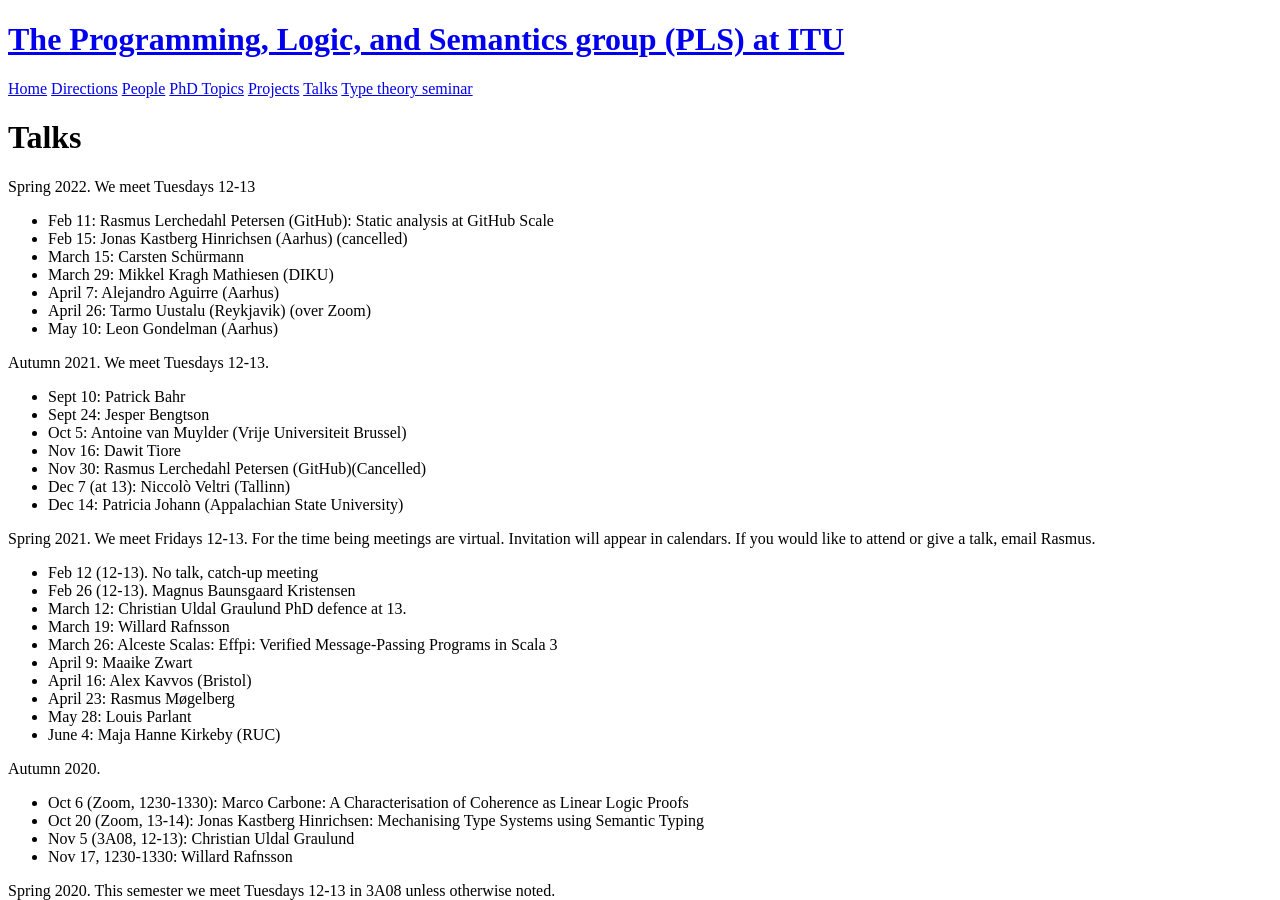
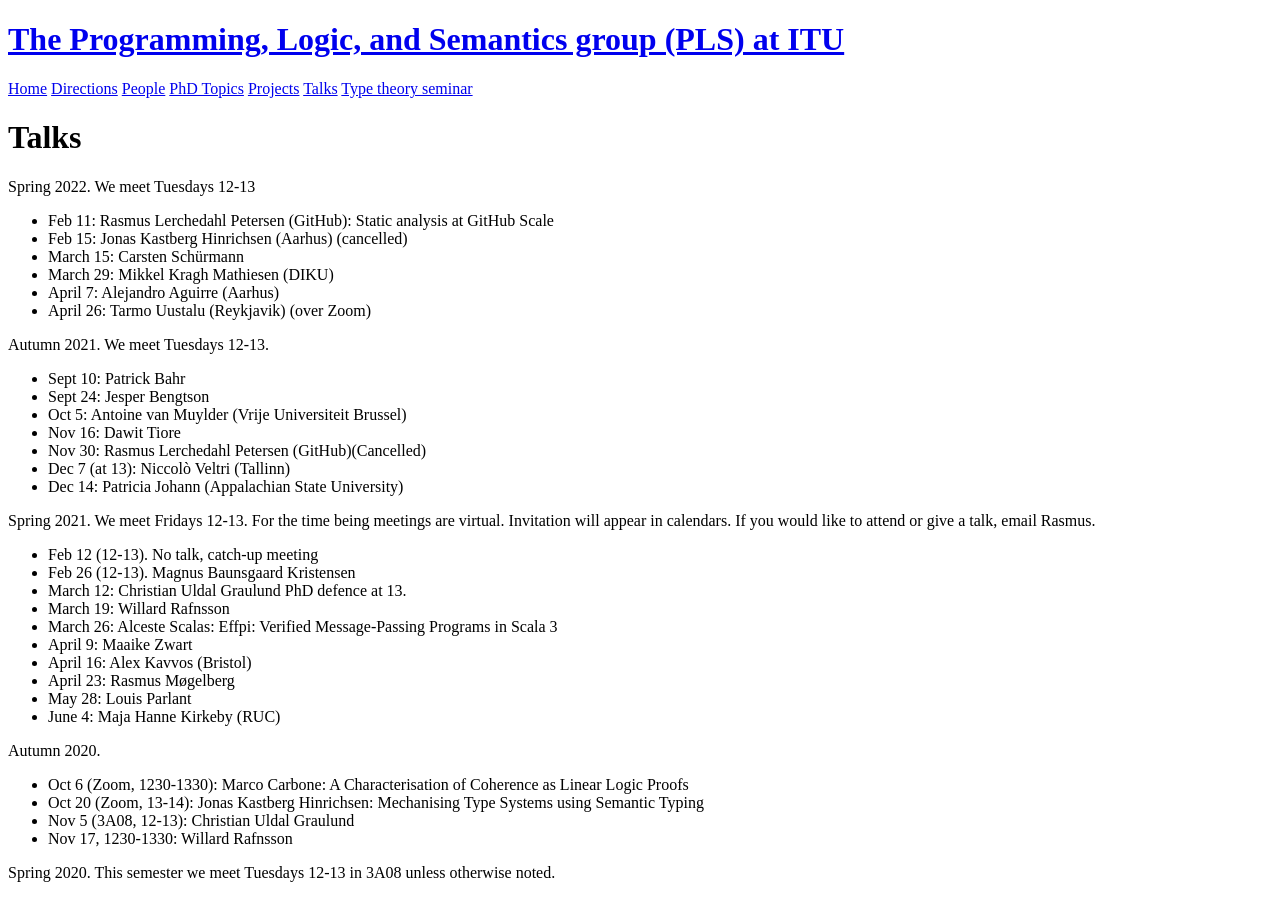
Before and after one commit to rmogelberg/pls.itu.dk, a Jekyll site: the page built from Talks.md, in a window 1280 px wide and 900 px high. Built offline with Jekyll 4.4.1, drawn with Linux system fonts in a browser that asks for light colours.

Commit message:
Cancelled Leon's talk

```diff
--- a/Talks.md
+++ b/Talks.md
@@ -9,7 +9,6 @@ Spring 2022. We meet Tuesdays 12-13
 - March 29: Mikkel Kragh Mathiesen (DIKU)
 - April 7: Alejandro Aguirre (Aarhus)
 - April 26: Tarmo Uustalu (Reykjavik) (over Zoom)
-- May 10: Leon Gondelman (Aarhus)
 
 
 Autumn 2021. We meet Tuesdays 12-13.
```
